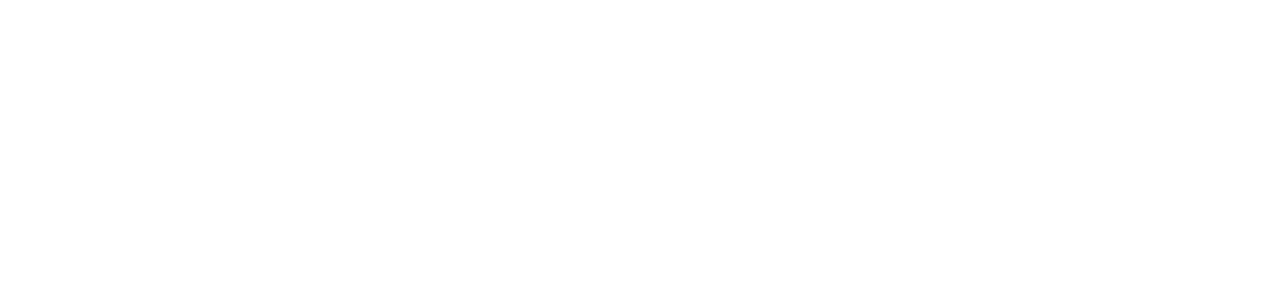
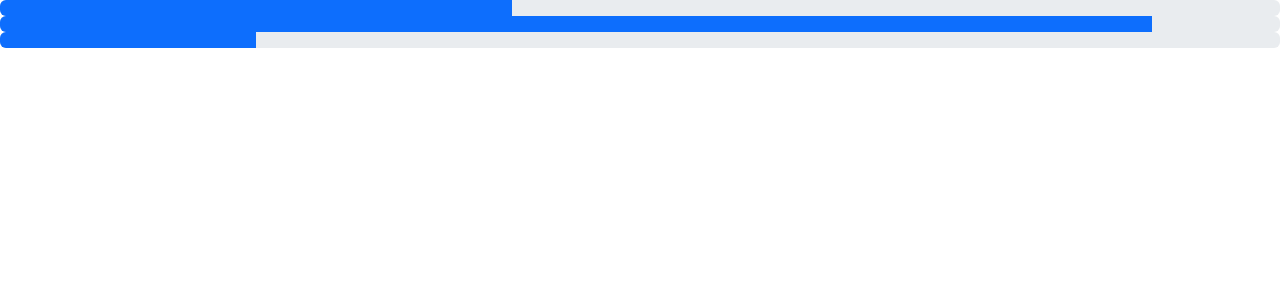
Before and after one commit to libra625/ReactHomeWorksVite, a React (Vite) app: page / in a window 1280 px wide. Shown: the top 300 px of the page. Built offline with nearby package versions, Linux system fonts and the light colour scheme.

Commit message:
updated Definitions.jsx

```diff
--- a/package.json
+++ b/package.json
@@ -10,6 +10,7 @@
     "preview": "vite preview"
   },
   "dependencies": {
+    "bootstrap": "^5.3.3",
     "react": "^18.2.0",
     "react-dom": "^18.2.0"
   },
--- a/src/App.jsx
+++ b/src/App.jsx
@@ -1,5 +1,13 @@
+import Progress from "./components/Progress.jsx";
+
 function App() {
-  return <></>;
+  return (
+    <>
+      <Progress percentage={40} />
+      <Progress percentage={90} />
+      <Progress percentage={20} />
+    </>
+  );
 }
 
 export default App;
--- /dev/null
+++ b/src/components/Progress.jsx
@@ -0,0 +1,29 @@
+import React from "react";
+
+import "/node_modules/bootstrap/dist/css/bootstrap.css";
+
+class Progress extends React.Component {
+  render() {
+    const { percentage } = this.props;
+
+    return (
+      <div className="progress">
+        <div
+          className="progress-bar"
+          role="progressbar"
+          aria-valuenow={percentage}
+          aria-valuemin="0"
+          aria-valuemax="100"
+          aria-label="progressbar"
+          style={{ width: percentage + "%" }}
+        ></div>
+      </div>
+    );
+  }
+}
+
+Progress.defaultProps = {
+  percentage: 50,
+};
+
+export default Progress;
```
Also changed, not shown: 2 other files (tests, documents, lock files or other folders).
